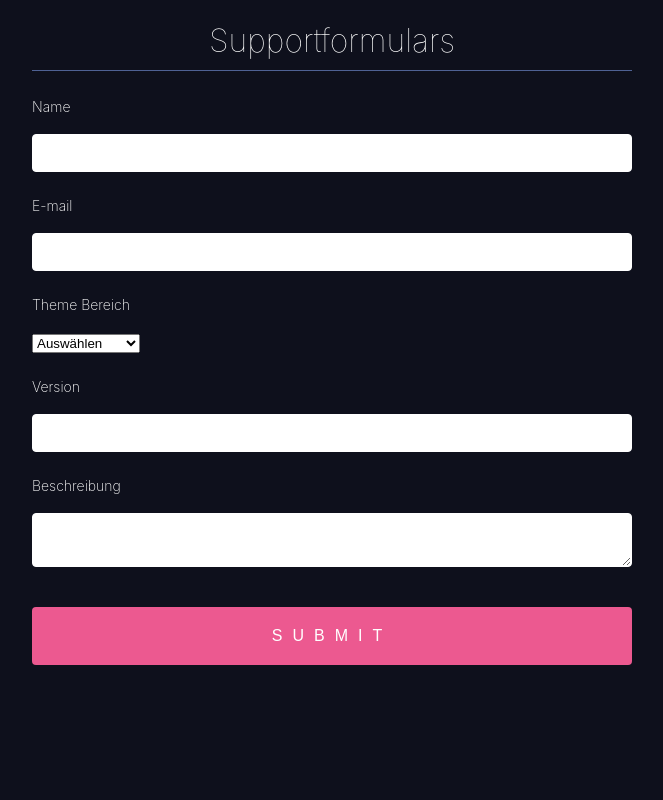
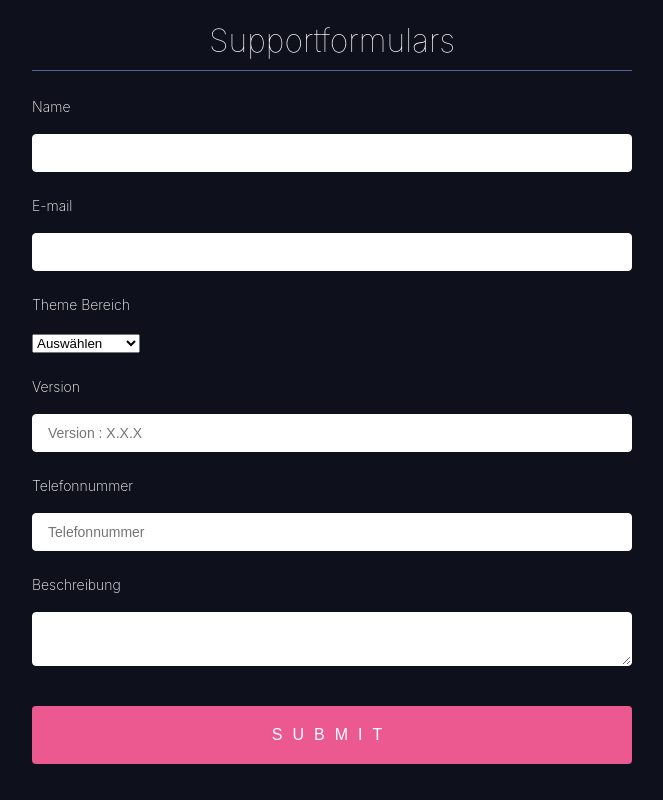
Before and after one commit to de24world/F11---Testaufgabe, a React (Create React App) app in the folder supportformularsapp/: page / in a window 1280 px wide. Shown: the whole page, without its empty margins (308-971 px from the left). Built offline with nearby package versions, Linux system fonts and the light colour scheme.

Commit message:
telefonnummer add

```diff
--- a/supportformularsapp/src/App.js
+++ b/supportformularsapp/src/App.js
@@ -42,10 +42,11 @@ function App() {
         <p>Befehle benötigen</p>
       )}
 
-      {/* if 문써서 보이게끔 */}
+      {/* if softwarefehler 문써서 보이게끔 */}
       <label>Version</label>
       <input
         name="version"
+        placeholder="Version : X.X.X"
         ref={register({
           required: "Enter your Version",
           pattern: {
@@ -55,6 +56,17 @@ function App() {
         })}
       />
       {errors.version && <p className="error">{errors.version.message}</p>}
+
+      {/* if rückruf 문써서 보이게끔 */}
+      <label>Telefonnummer</label>
+      <input
+        name="telefon"
+        placeholder="Telefonnummer"
+        ref={register({
+          required: "Enter your telefon",
+        })}
+      />
+      {errors.telefon && <p className="error">{errors.telefon.message}</p>}
 
       <label>Beschreibung</label>
       <textarea name="Description" ref={register({ required: true })} />
```
Also changed, not shown: 1 other file (tests, documents, lock files or other folders).
